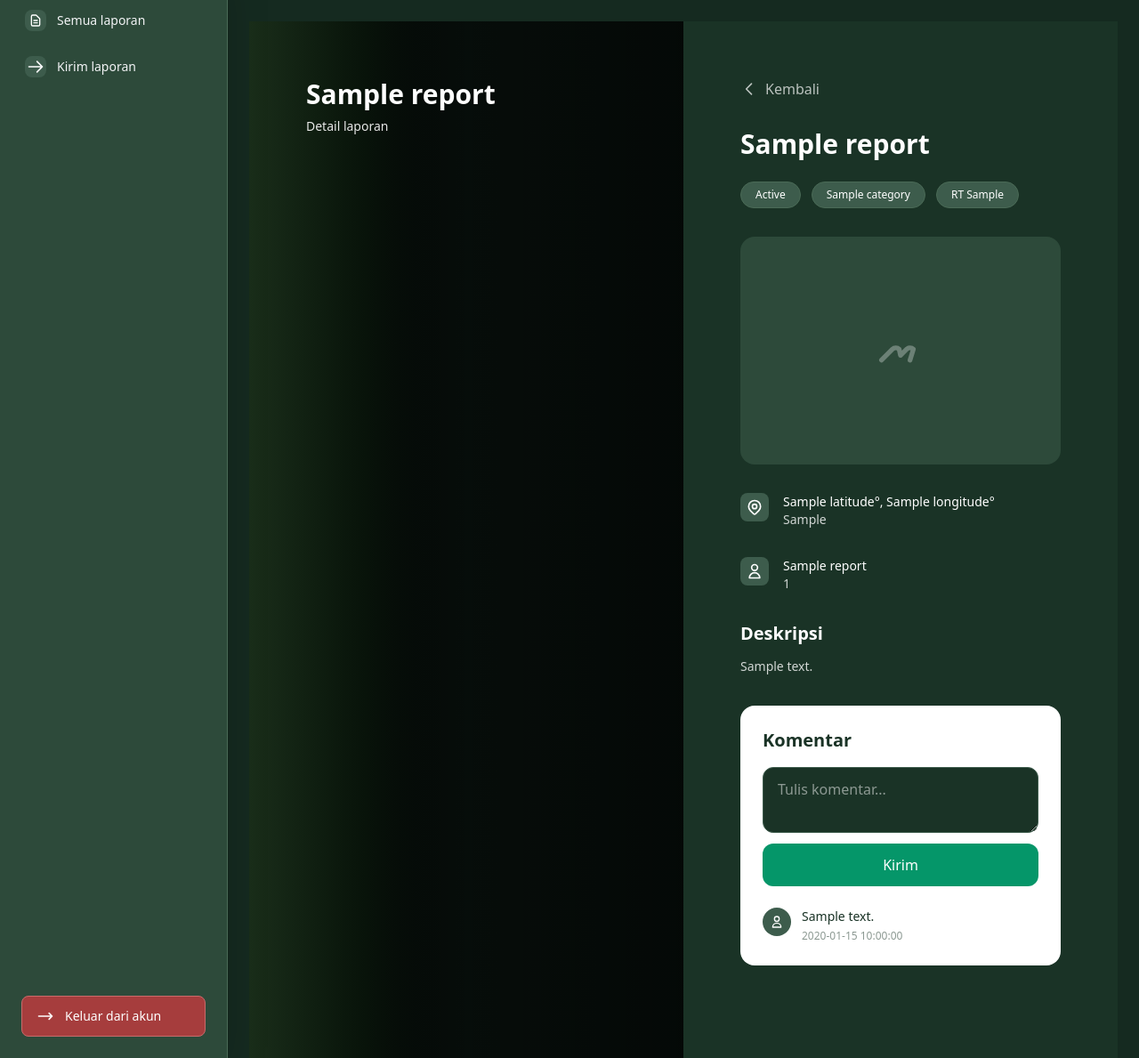
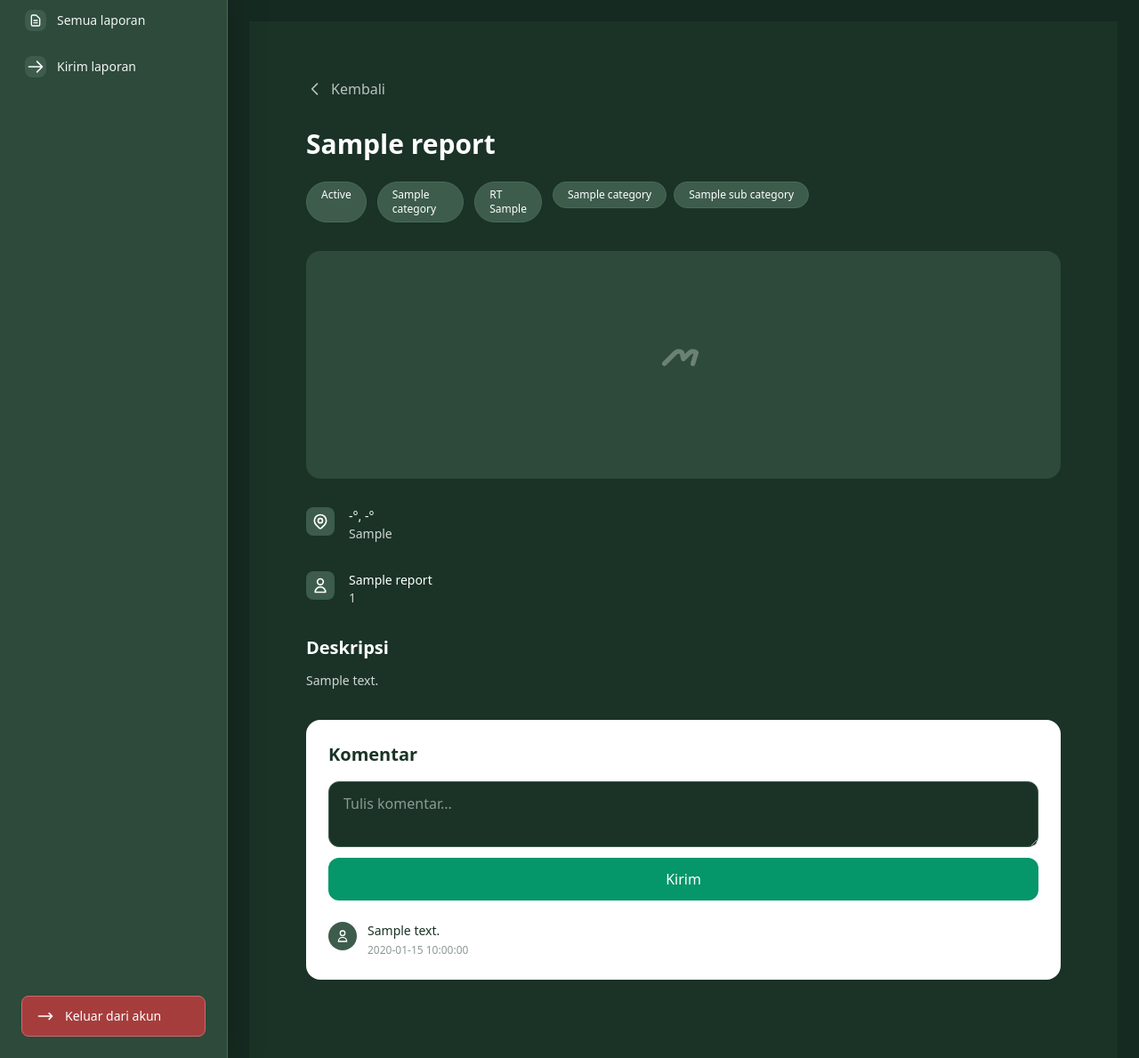
Before and after one commit to Arfan9swn/sapa-trantib, a Laravel app: template resources/views/reports/report-show.blade.php in a window 1280 px wide. Shown: the part 65-1254 px from the top of the page at 89% size. Run offline with Laravel 12, Linux system fonts and the light colour scheme; the template is opened without the code that fills it: most values are stand-ins (such as "Sample title", 1, 10 or a date in 2020); style sheets or scripts are compiled from the project's sources; parts of the project's set-up code (start-up, migrations or seed data) failed here and were passed over.

Commit message:
fix: Report show fix

```diff
--- a/app/Http/Controllers/Auth/AdminLoginController.php
+++ b/app/Http/Controllers/Auth/AdminLoginController.php
@@ -39,6 +39,7 @@ class AdminLoginController extends Controller
         $request->session()->put('auth_user_id', $user->user_id);
         $request->session()->put('auth_user_role', $user->role);
         $request->session()->put('auth_user_name', $user->username);
+        $request->session()->put('auth_user_phone', $user->phone_number);
         $request->session()->regenerate();
 
         return redirect()->intended(route('reports.admin'));
--- a/app/Http/Controllers/Auth/WargaLoginController.php
+++ b/app/Http/Controllers/Auth/WargaLoginController.php
@@ -40,6 +40,7 @@ class WargaLoginController extends Controller
         $request->session()->put('auth_user_id', $user->user_id);
         $request->session()->put('auth_user_role', $user->role);
         $request->session()->put('auth_user_name', $user->full_name);
+        $request->session()->put('auth_user_phone', $user->phone_number);
         $request->session()->regenerate();
 
         return redirect()->intended(route('warga.reports.create'))
--- a/app/Http/Controllers/Auth/WargaRegisterController.php
+++ b/app/Http/Controllers/Auth/WargaRegisterController.php
@@ -45,6 +45,7 @@ class WargaRegisterController extends Controller
         $request->session()->put('auth_user_id', $user->user_id);
         $request->session()->put('auth_user_role', $user->role);
         $request->session()->put('auth_user_name', $user->full_name);
+        $request->session()->put('auth_user_phone', $user->phone_number);
         $request->session()->regenerate();
 
         return redirect()->route('warga.reports.create')
--- a/app/Http/Controllers/ReportsController.php
+++ b/app/Http/Controllers/ReportsController.php
@@ -77,8 +77,9 @@ class ReportsController extends Controller
     {
         // Auto-fill system fields before validation (guaranteed to be present)
         $request->merge([
-            'status'          => $request->input('status', 'pending'),
-            'reporter_name'   => $request->input('reporter_name', session('auth_user_name', 'Warga')),
+            'status'              => $request->input('status', 'pending'),
+            'reporter_name'       => $request->input('reporter_name', session('auth_user_name', 'Warga')),
+            'reporter_phone_number'=> session('auth_user_phone', ''),
         ]);
 
         $validator = \Illuminate\Support\Facades\Validator::make($request->all(), [
--- a/resources/views/reports/report-show.blade.php
+++ b/resources/views/reports/report-show.blade.php
@@ -4,13 +4,6 @@
 
 @section('content')
 <div class="min-h-screen w-full relative overflow-hidden flex">
-    <!-- Left panel -->
-    <div class="md:w-1/2 bg-gradient-to-r from-[#1a2e1a] via-black/70 to-black/80 p-8 md:p-16 flex flex-col justify-center text-white relative z-10 hidden md:block">
-        <div class="max-w-md">
-            <h2 class="text-3xl font-bold text-white mb-2">{{ $report->title }}</h2>
-            <p class="text-white/90 text-sm mb-8">Detail laporan</p>
-        </div>
-    </div>
 
     <!-- Main Content -->
     <div class="flex-1 p-8 md:p-16 bg-[#1a3326] min-h-screen">
@@ -43,17 +36,29 @@
                     RT {{ $report->reporter_rt }}
                 </span>
                 @endif
+
+                <!-- Category & Subcategory Pills -->
+                @if($report->category || $report->subCategory)
+                <div class="flex gap-2 mb-4 w-full">
+                    @if($report->category)
+                    <span class="bg-[#3d5c4c] text-white px-4 py-1.5 rounded-full text-xs font-medium border border-[#4a6a56]">{{ $report->category->name }}</span>
+                    @endif
+                    @if($report->subCategory)
+                    <span class="bg-[#3d5c4c] text-white px-4 py-1.5 rounded-full text-xs font-medium border border-[#4a6a56]">{{ $report->subCategory->name }}</span>
+                    @endif
+                </div>
+                @endif
             </div>
 
             <!-- Main Image Area -->
-            <div class="h-64 bg-[#2d4a3a] rounded-2xl flex items-center justify-center mb-8">
+            <div class="h-64 bg-[#2d4a3a] rounded-2xl flex flex-col items-center justify-center pb-6">
                 <svg class="w-16 h-16 text-white/30" fill="none" stroke="currentColor" viewBox="0 0 24 24">
                     <path stroke-linecap="round" stroke-linejoin="round" stroke-width="2" d="M4 16l4.586-4.586a2 2 0 012.828 0L12 14l2.586-2.586a2 2 0 012.828 0L16 16"></path>
                 </svg>
             </div>
 
             <!-- Location Info -->
-            <div class="flex items-start gap-4 mb-8">
+            <div class="flex items-start gap-4 mb-8 mt-8    ">
                 <div class="w-8 h-8 bg-[#3d5c4c] rounded-lg flex items-center justify-center text-white flex-shrink-0">
                     <svg class="w-5 h-5" fill="none" stroke="currentColor" viewBox="0 0 24 24">
                         <path stroke-linecap="round" stroke-linejoin="round" stroke-width="2" d="M17.657 16.657L13.414 20.9a1.998 1.998 0 01-2.827 0l-4.244-4.243a8 8 0 1111.314 0z"></path>
@@ -61,7 +66,7 @@
                     </svg>
                 </div>
                 <div>
-                    <p class="text-white text-sm font-medium">{{ $report->latitude ?? '-' }}°, {{ $report->longitude ?? '-' }}°</p>
+                    <p class="text-white text-sm font-medium">{{ data_get($report->attributes, 'latitude', '-') }}°, {{ data_get($report->attributes, 'longitude', '-') }}°</p>
                     <p class="text-white/80 text-sm">{{ $report->reporter_location ?? '-' }}</p>
                 </div>
             </div>
--- a/resources/views/reports/warga-create.blade.php
+++ b/resources/views/reports/warga-create.blade.php
@@ -30,6 +30,7 @@
                 <!-- Hidden system fields (auto-filled from session) -->
                 <input type="hidden" name="status" value="pending">
                 <input type="hidden" name="reporter_name" value="{{ session('auth_user_name', 'Warga') }}">
+                <input type="hidden" name="reporter_phone_number" value="{{ session('auth_user_phone', '') }}">
 
                 <!-- Location status indicator -->
                 <div id="location-status" class="mb-4 p-3 rounded-lg bg-[#1a3326]/50 border border-[#4a6a56]/30 text-xs text-emerald-200/70 hidden flex items-center gap-2">
```
